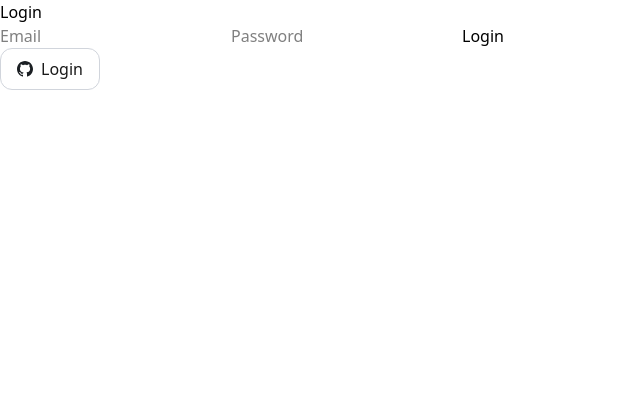
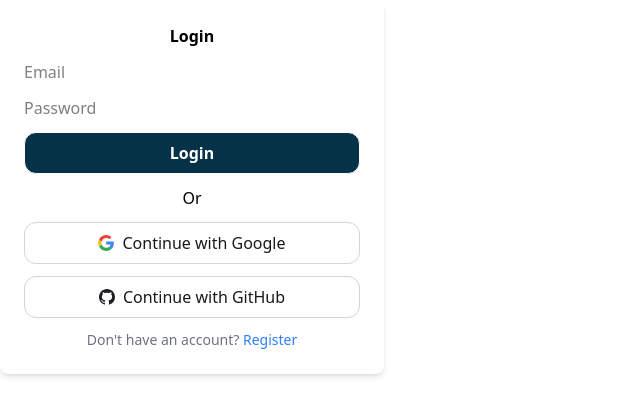
Before and after one commit to davidc-garciae/brand-generator, a React (Vite) app: page /login in a window 1280 px wide. Shown: the top 416 px of the page, without its empty margins (0-640 px from the left). Built offline with nearby package versions, Linux system fonts and the light colour scheme; no server answers; the HTML template or start-up script is replaced by a standard one.

Commit message:
feat: Initial style to the Form

```diff
--- a/src/components/auth/login.tsx
+++ b/src/components/auth/login.tsx
@@ -29,11 +29,42 @@
 
   return (
     <div>
-      <h1>Login</h1>
-      <form onSubmit={onSubmit}>
+      <form onSubmit={onSubmit} className="flex w-96 flex-col gap-3 rounded-lg bg-white p-6 shadow-md">
+        <h2 className="text-center font-bold">Login</h2>
         <input type="email" name="email" placeholder="Email" />
         <input type="password" name="password" placeholder="Password" />
-        <button type="submit">Login</button>
+        <Button type="submit" variant="primary" label="Login" />
+        <p className="text-center">Or</p>
+        <Button
+          icon={
+            <svg
+              width="16"
+              height="16"
+              viewBox="0 0 256 262"
+              xmlns="http://www.w3.org/2000/svg"
+              preserveAspectRatio="xMidYMid"
+            >
+              <path
+                d="M255.878 133.451c0-10.734-.871-18.567-2.756-26.69H130.55v48.448h71.947c-1.45 12.04-9.283 30.172-26.69 42.356l-.244 1.622 38.755 30.023 2.685.268c24.659-22.774 38.875-56.282 38.875-96.027"
+                fill="#4285F4"
+              />
+              <path
+                d="M130.55 261.1c35.248 0 64.839-11.605 86.453-31.622l-41.196-31.913c-11.024 7.688-25.82 13.055-45.257 13.055-34.523 0-63.824-22.773-74.269-54.25l-1.531.13-40.298 31.187-.527 1.465C35.393 231.798 79.49 261.1 130.55 261.1"
+                fill="#34A853"
+              />
+              <path
+                d="M56.281 156.37c-2.756-8.123-4.351-16.827-4.351-25.82 0-8.994 1.595-17.697 4.206-25.82l-.073-1.73L15.26 71.312l-1.335.635C5.077 89.644 0 109.517 0 130.55s5.077 40.905 13.925 58.602l42.356-32.782"
+                fill="#FBBC05"
+              />
+              <path
+                d="M130.55 50.479c24.514 0 41.05 10.589 50.479 19.438l36.844-35.974C195.245 12.91 165.798 0 130.55 0 79.49 0 35.393 29.301 13.925 71.947l42.211 32.783c10.59-31.477 39.891-54.251 74.414-54.251"
+                fill="#EB4335"
+              />
+            </svg>
+          }
+          variant="secondary"
+          label="Continue with Google"
+        />
         <Button
           icon={
             <svg width="16" height="16" viewBox="0 0 1024 1024" fill="none" xmlns="http://www.w3.org/2000/svg">
@@ -47,8 +78,14 @@
             </svg>
           }
           variant="secondary"
-          label="Login"
+          label="Continue with GitHub"
         />
+        <p className="text-center text-sm text-gray-500">
+          Don't have an account?{' '}
+          <a href="/register" className="text-blue-500 hover:underline">
+            Register
+          </a>
+        </p>
       </form>
     </div>
   )
--- a/src/components/ui/Button.tsx
+++ b/src/components/ui/Button.tsx
@@ -2,12 +2,14 @@
   variant: 'primary' | 'secondary'
   label: string
   icon?: React.ReactNode
+  type?: 'button' | 'submit' | 'reset'
 }
 
 export const Button = ({ variant, label, icon }: ButtonProps) => {
-  const base = 'rounded-xl px-4 py-2 flex items-center justify-center gap-2 cursor-pointer'
+  const base = 'rounded-xl px-4 py-2 flex items-center justify-center gap-2 cursor-pointer border'
   const variants = {
-    primary: 'bg-dark font-bold hover:bg-white hover:text-cs-black text-white transition-colors duration-200',
+    primary:
+      'bg-dark font-bold hover:bg-white hover:text-cs-black text-white transition-colors duration-200 hover:border hover:border-gray-300',
     secondary: 'bg-white text-cs-black hover:bg-gray-100 border border-gray-300 transition-colors duration-200',
   }
   return (
```
